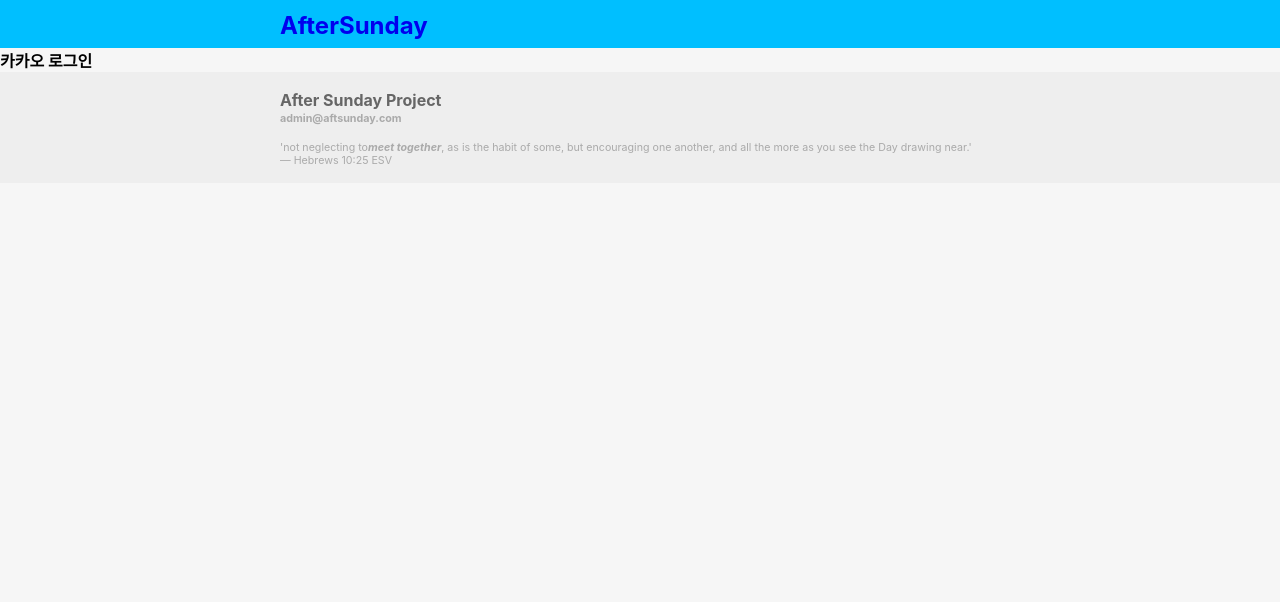
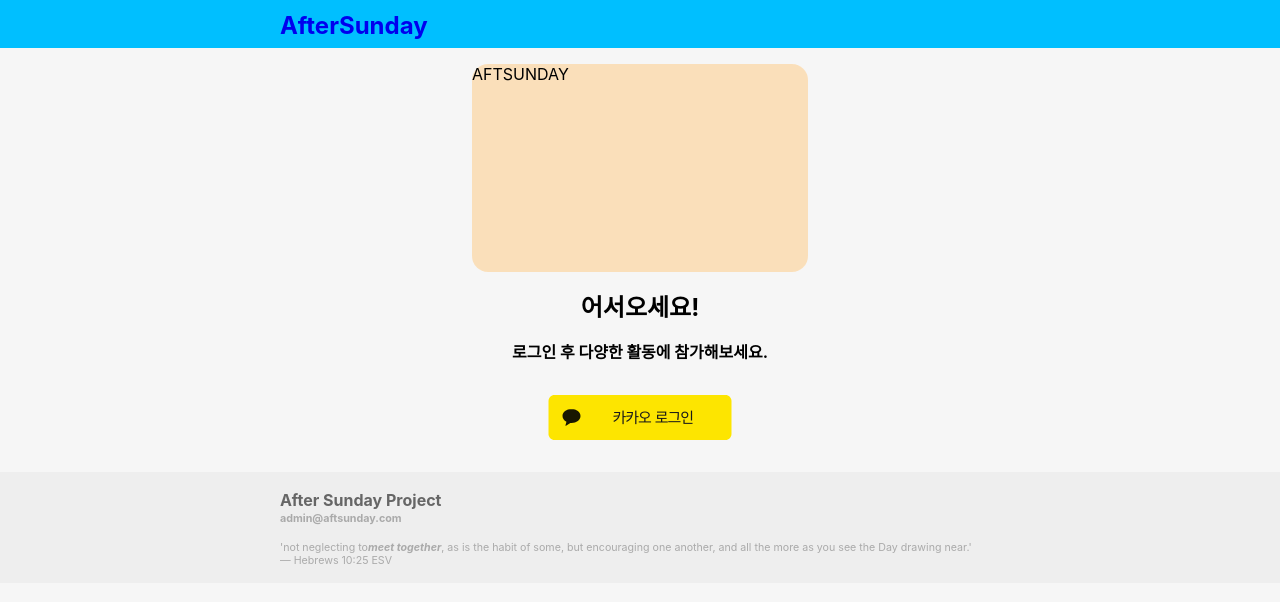
Before and after one commit to Teiming/AfterSundayFront, a Next.js app: page /login in a window 1280 px wide. Shown: the top 602 px of the page. Built offline with nearby package versions, Linux system fonts and the light colour scheme; a web font is replaced by a local one.

Commit message:
feat: kakao login

```diff
--- a/app/login/page.tsx
+++ b/app/login/page.tsx
@@ -1,3 +1,44 @@
+import Image from 'next/image'
+import Link from 'next/link'
+
 export default function Login() {
-  return <h4>카카오 로그인</h4>
+  return (
+    <main
+      style={{
+        display: 'flex',
+        gap: '1rem',
+        alignItems: 'center',
+        justifyContent: 'center',
+        flexDirection: 'column',
+        maxWidth: '45rem',
+        margin: 'auto',
+        padding: '1rem',
+      }}
+    >
+      <div
+        style={{
+          height: '13rem',
+          width: '21rem',
+          backgroundColor: '#ffcc8888',
+          borderRadius: '1rem',
+        }}
+      >
+        AFTSUNDAY
+      </div>
+      <h2>어서오세요!</h2>
+      <h4>로그인 후 다양한 활동에 참가해보세요.</h4>
+      <Link
+        style={{ display: 'flex', justifyContent: 'center' }}
+        href={`https://kauth.kakao.com/oauth/authorize?response_type=code&client_id=${process.env.KAKAO_CLIENT_ID}&redirect_uri=${process.env.KAKAO_REDIR}/redirect`}
+      >
+        <Image
+          src='/kakao_login_medium_wide.svg'
+          alt='카카오 로그인'
+          width={300}
+          height={45}
+          style={{ margin: '1rem', alignSelf: 'center' }}
+        />
+      </Link>
+    </main>
+  )
 }
--- a/package.json
+++ b/package.json
@@ -1,11 +1,13 @@
 {
   "dependencies": {
     "@vercel/speed-insights": "^1.2.0",
+    "jsonwebtoken": "^9.0.2",
     "next": "^15.4.6",
     "react": "^19.1.1",
     "react-dom": "^19.1.1"
   },
   "devDependencies": {
+    "@types/jsonwebtoken": "^9.0.10",
     "@types/node": "24.3.0",
     "@types/react": "19.1.10",
     "typescript": "5.9.2"
```
Also changed, not shown: app/redirect/route.tsx (added, +38 -0 lines), 1 other file (tests, documents, lock files or other folders).
